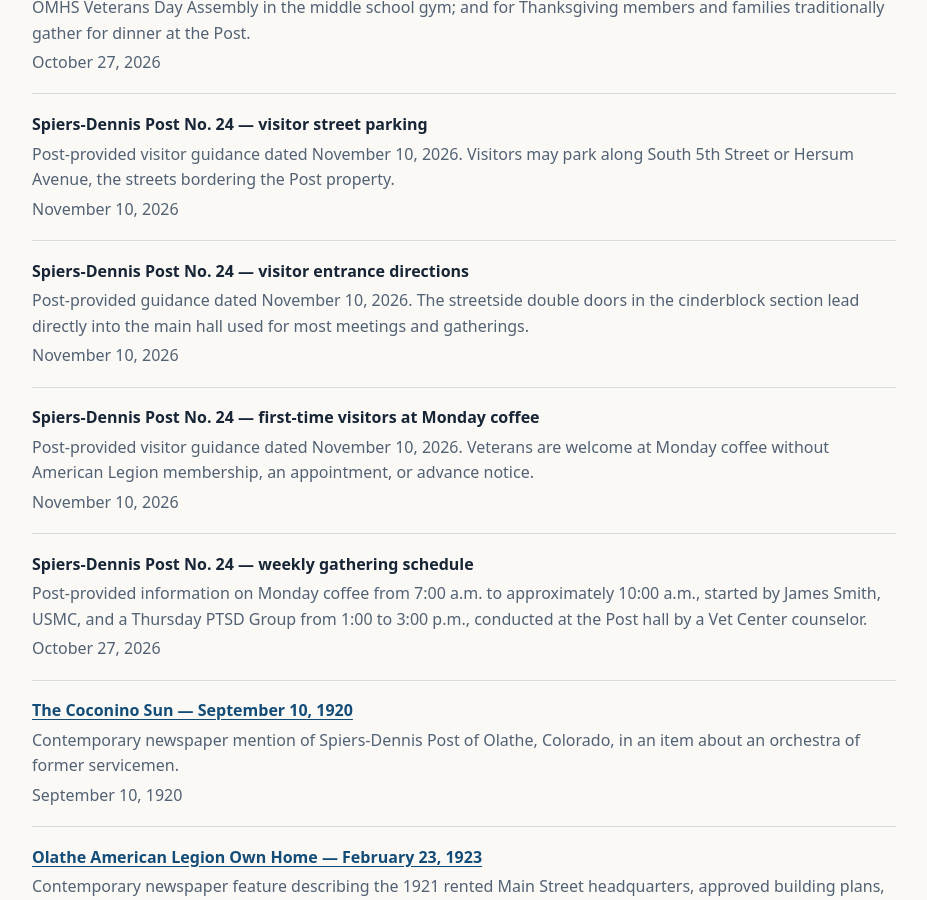
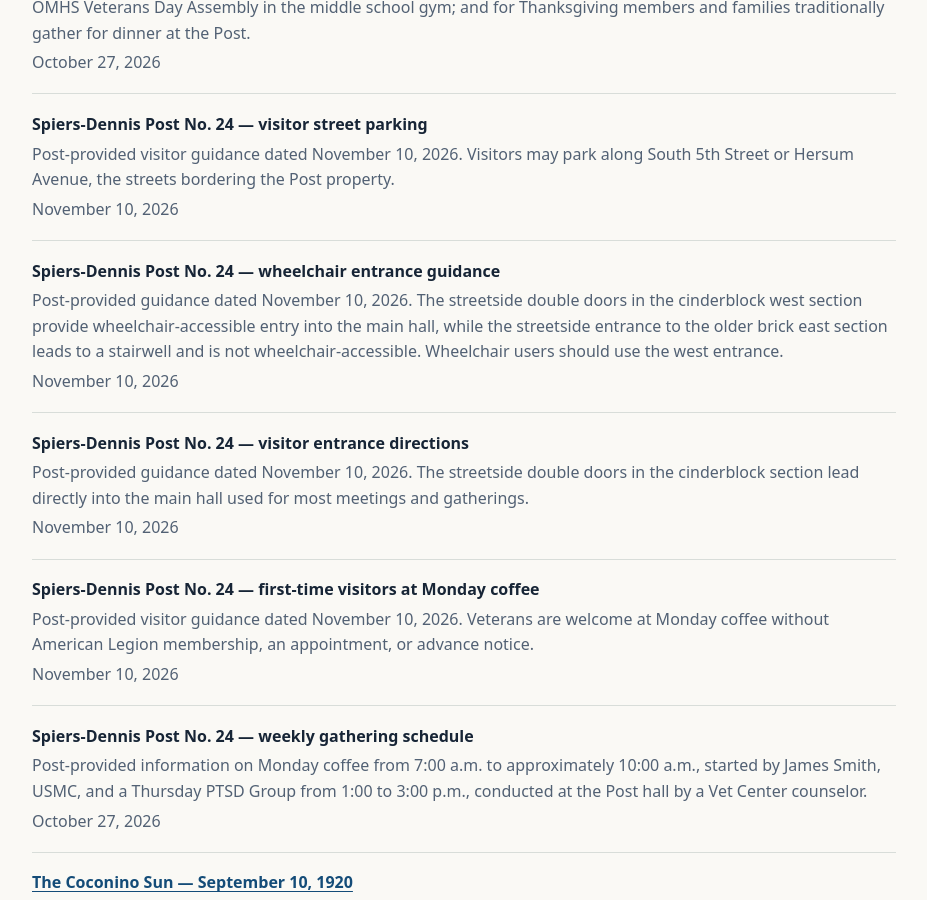
Before and after one commit to SPIERS-DENNIS-POST/spiers-dennis-post.github.io, a Jekyll site: the page built from sources/index.md, in a window 1280 px wide and 900 px high, scrolled down 1583 px. Shown: the whole window, without its empty margins (48-975 px from the left). Built offline with Jekyll 4.4.1, drawn with Linux system fonts in a browser that asks for light colours.

Commit message:
Record Post wheelchair-accessible entrance guidance

```diff
--- a/_data/sources.yml
+++ b/_data/sources.yml
@@ -38,6 +38,10 @@
 - id: post-visitor-parking-2026-11-10
   title: Spiers-Dennis Post No. 24 — visitor street parking
   details: Post-provided visitor guidance dated November 10, 2026. Visitors may park along South 5th Street or Hersum Avenue, the streets bordering the Post property.
+  published_on: 2026-11-10
+- id: post-wheelchair-entrance-2026-11-10
+  title: Spiers-Dennis Post No. 24 — wheelchair entrance guidance
+  details: Post-provided guidance dated November 10, 2026. The streetside double doors in the cinderblock west section provide wheelchair-accessible entry into the main hall, while the streetside entrance to the older brick east section leads to a stairwell and is not wheelchair-accessible. Wheelchair users should use the west entrance.
   published_on: 2026-11-10
 - id: post-visitor-entrance-2026-11-10
   title: Spiers-Dennis Post No. 24 — visitor entrance directions
```
